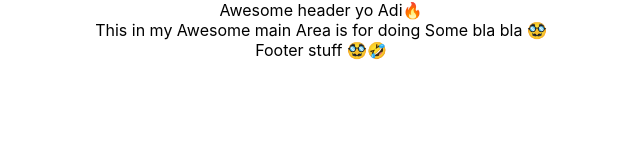
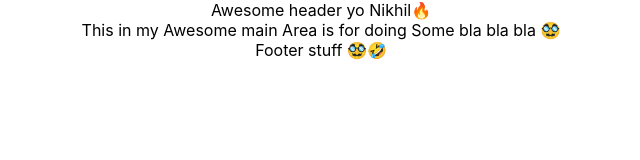
Before and after one commit to icarus9bly/TryReact, a React (Create React App) app in the folder react-essentials/: page / in a window 1280 px wide. Shown: the top 160 px of the page, without its empty margins (319-959 px from the left). Built offline with nearby package versions, Linux system fonts and the light colour scheme.

Commit message:
some stuff

```diff
--- a/react-essentials/src/App.js
+++ b/react-essentials/src/App.js
@@ -19,8 +19,8 @@
 function App() {
   return (
     <div className="App">
-      <Header className="Adi"/>
-      <Section content="Some bla bla"/>
+      <Header className="Nikhil"/>
+      <Section content="Some bla bla bla"/>
       <Footer />
     </div>
   );
```
